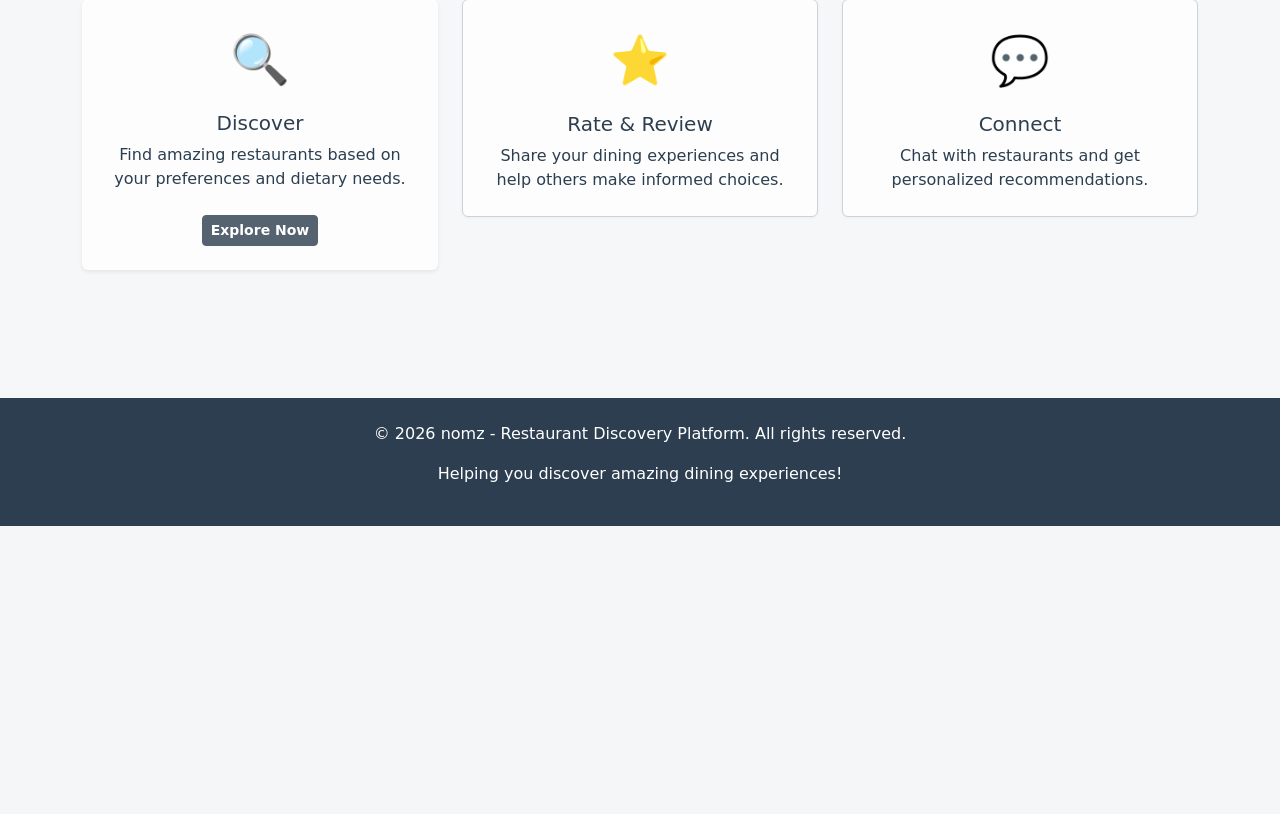
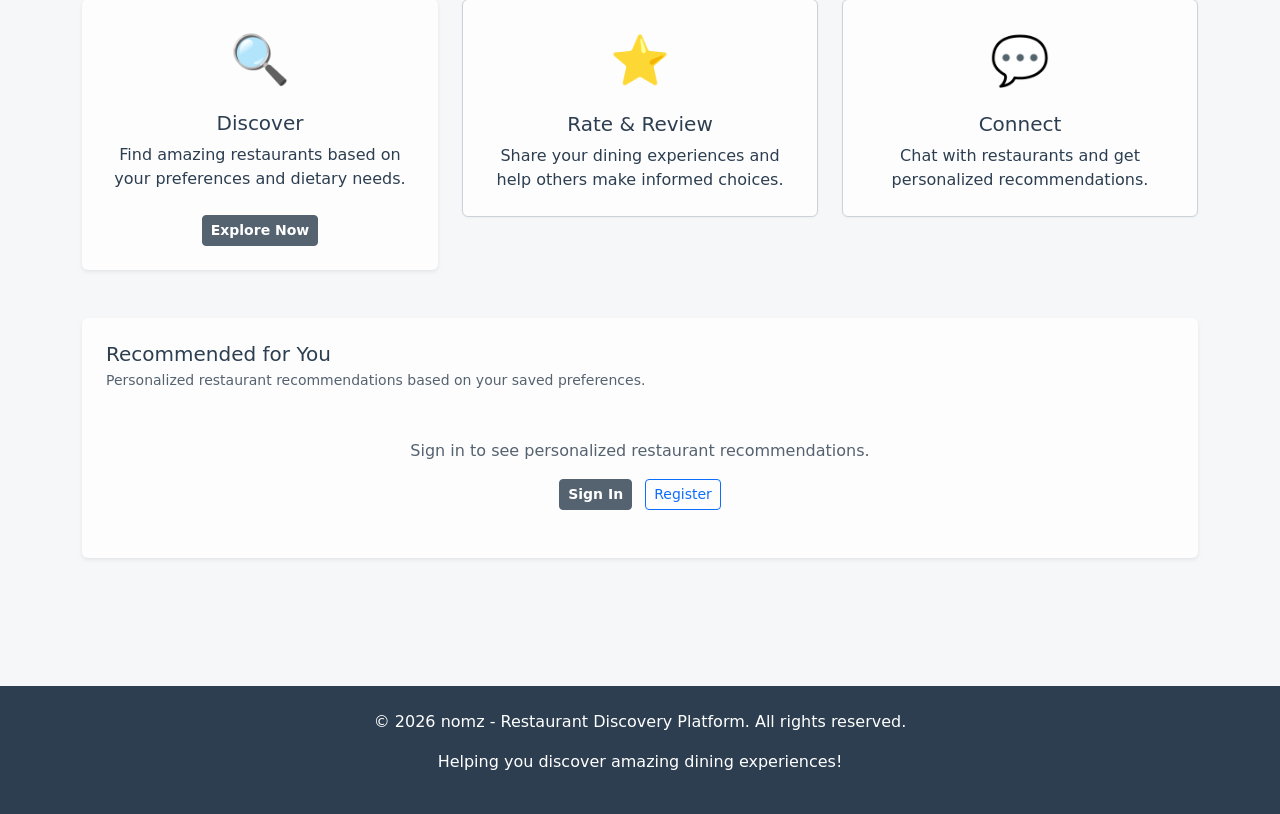
Before and after one commit to Vritika0703/nomz-restaurant-app, a Django app: page /home/ in a window 1280 px wide. Shown: the part 536-1350 px from the top of the page. Before the commit the page ends 1062 px from the top, so only its background shows below. Run offline with Django 5.2, Linux system fonts and the light colour scheme; data comes from the database, SQL or seed files in the repository; data that the repository does not hold is empty; some web fonts are replaced.

Commit message:
moved recommended restaurants section to home page

```diff
--- a/nomz/views.py
+++ b/nomz/views.py
@@ -294,8 +294,31 @@ def home(request):
             if request.user.userprofile.role == "restaurant":
                 return redirect("profile")
 
+    recommended_restaurants = []
+    recommendation_message = ""
+
+    if request.user.is_authenticated and not (request.user.is_staff or request.user.is_superuser):
+        try:
+            preferences = request.user.preferences
+        except UserPreference.DoesNotExist:
+            preferences = None
+
+        if preferences:
+            recommended_restaurants = recommend_restaurants_for_user(request.user, limit=4)
+            if not recommended_restaurants:
+                recommendation_message = (
+                    "No restaurants currently match your saved preferences. "
+                    "Try updating your preferences."
+                )
+        else:
+            recommendation_message = (
+                "Set your dining preferences so we can recommend restaurants for you."
+            )
+
     context = {
         "title": "Home",
+        "recommended_restaurants": recommended_restaurants,
+        "recommendation_message": recommendation_message,
     }
     return render(request, "nomz/home.html", context)
 
--- a/templates/nomz/home.html
+++ b/templates/nomz/home.html
@@ -50,4 +50,55 @@
         </div>
     </div>
 </section>
+
+<section class="pb-5">
+    <div class="card shadow-sm border-0">
+        <div class="card-body">
+            <div class="d-flex flex-column flex-md-row justify-content-between align-items-start mb-4">
+                <div>
+                    <h5 class="card-title mb-1">Recommended for You</h5>
+                    <p class="card-text text-muted small mb-0">Personalized restaurant recommendations based on your saved preferences.</p>
+                </div>
+                {% if user.is_authenticated %}
+                <div class="mt-3 mt-md-0">
+                    <a href="{% url 'recommendations' %}" class="btn btn-sm btn-outline-primary">View All</a>
+                </div>
+                {% endif %}
+            </div>
+
+            {% if user.is_authenticated %}
+                {% if recommended_restaurants %}
+                    <div class="row row-cols-1 row-cols-md-2 g-3">
+                        {% for restaurant in recommended_restaurants %}
+                        <div class="col">
+                            <div class="card h-100">
+                                <div class="card-body p-3">
+                                    <h6 class="card-title mb-1">{{ restaurant.name }}</h6>
+                                    <p class="small mb-1">{{ restaurant.cuisine_type|title }} • {{ restaurant.price_range }}</p>
+                                    <p class="small text-muted mb-1">{{ restaurant.neighborhood|default:restaurant.borough|title }}</p>
+                                    <p class="small text-muted mb-0">Composite: {{ restaurant.composite_score|default:'—' }}</p>
+                                </div>
+                                <div class="card-footer bg-transparent border-0 p-3">
+                                    <a href="{% url 'restaurant_detail' restaurant.id %}" class="btn btn-sm btn-outline-primary w-100">View</a>
+                                </div>
+                            </div>
+                        </div>
+                        {% endfor %}
+                    </div>
+                {% else %}
+                    <div class="text-center py-4">
+                        <p class="text-muted mb-3">{{ recommendation_message|default:"Personalized recommendations will appear once you set your preferences." }}</p>
+                        <a href="{% url 'manage_preferences' %}" class="btn btn-sm btn-outline-primary">Set Preferences</a>
+                    </div>
+                {% endif %}
+            {% else %}
+                <div class="text-center py-4">
+                    <p class="text-muted mb-3">Sign in to see personalized restaurant recommendations.</p>
+                    <a href="{% url 'login' %}" class="btn btn-sm btn-primary me-2">Sign In</a>
+                    <a href="{% url 'register' %}" class="btn btn-sm btn-outline-primary">Register</a>
+                </div>
+            {% endif %}
+        </div>
+    </div>
+</section>
 {% endblock %}
```
Also changed, not shown: templates/nomz/user_dashboard.html (+0 -37 lines).
